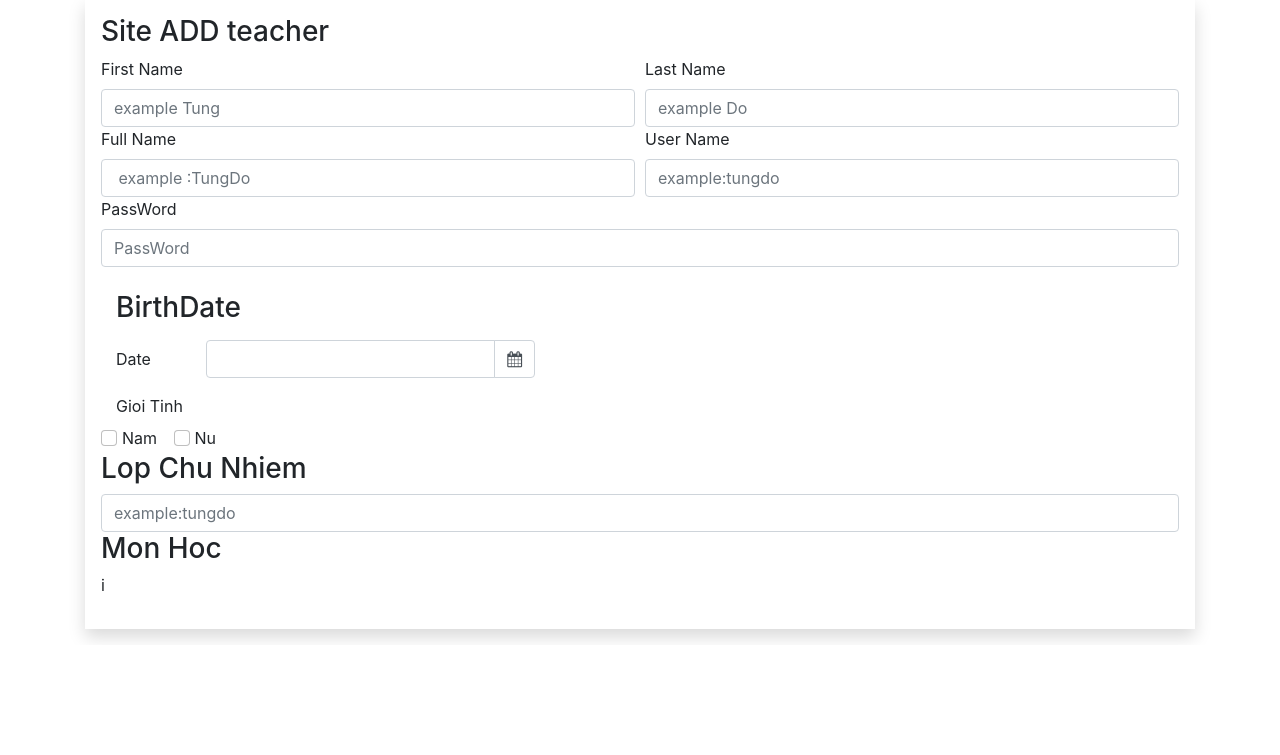
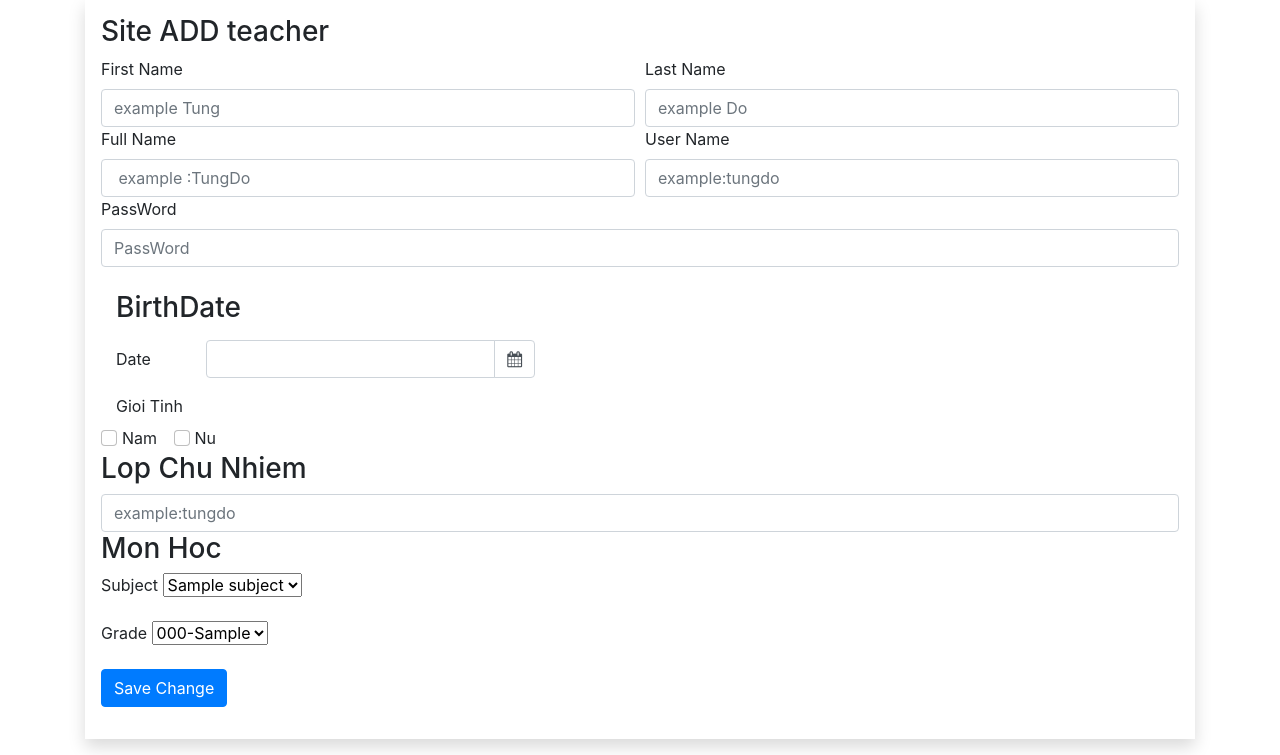
Before and after one commit to omodtung/systemManageStudent, a PHP site: page /admin/teacher-add.php in a window 1280 px wide. Shown: the part 201-956 px from the top of the page. Before the commit the page ends 842 px from the top, so only its background shows below. Run offline with PHP 8.4, Linux system fonts and the light colour scheme; the visitor is signed in with stand-in values (Sample User, id 1); tables that the repository leaves empty or names only in its code hold one stand-in row (values such as "Sample post").

Commit message:
coding select option for teacher add page ui for admin interact with

```diff
--- a/admin/teacher-add.php
+++ b/admin/teacher-add.php
@@ -15,11 +15,14 @@ if (isset($_SESSION['admin_id']) && isset($_SESSION['role'])) {
     $pass = '';
     $flname = '';
     $lopChuNhiem = '';
+
+    $gioiTinh = '';
     if (isset($_GET['fname'])) $fname =  $_GET['fname'];
 
     if (isset($_GET['lname'])) $lname  = $_GET['lname'];
 
     if (isset($_GET['uname'])) $uname = $_GET['uname'];
+
 
 ?>
     <html lang="en">
@@ -165,18 +168,31 @@ if (isset($_SESSION['admin_id']) && isset($_SESSION['role'])) {
             <input type="text" class="form-control" placeholder="example:tungdo" name="lopCN" value="<?= $lopChuNhiem ?>">
 
             <h3> Mon Hoc</h3>
-            i
+
+
+            <div class="mb-3">
+              <label class="form-label">Subject</label>
+              <select name="grades">
+                <?php foreach ($subjects as $subject) : ?>
+                  <option value="<?= $subject['subject_id'] ?>"><?= $subject['subject'] ?></option>
+                <?php endforeach ?>
+              </select>
+            </div>
 
 
 
 
 
 
-
-
-
-
-
+            <div class="mb-3">
+              <label class="form-label">Grade</label>
+              <select name="grades">
+                <?php foreach ($grades as $grade) : ?>
+                  <option value="<?= $grade['grade_id'] ?>"><?= $grade['grade_code'] ?>-<?= $grade['grade'] ?></option>
+                <?php endforeach ?>
+              </select>
+            </div>
+            <button type="submit" class="btn btn-primary">Save Change</button>
         </form>
       </div>
 
```
Also changed, not shown: admin/req/teacher-add.php (+3 -6 lines).
